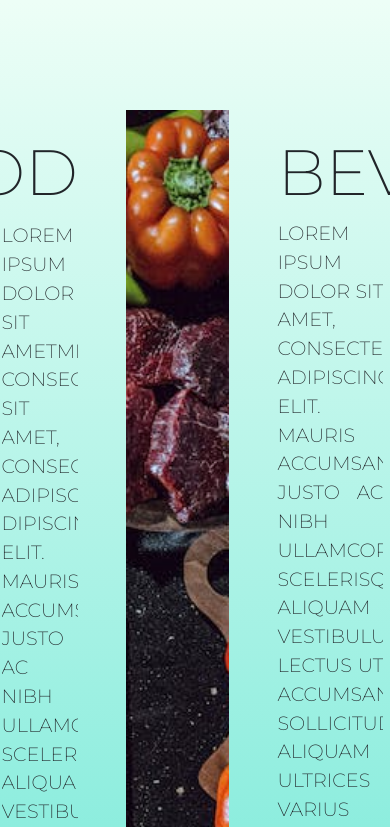
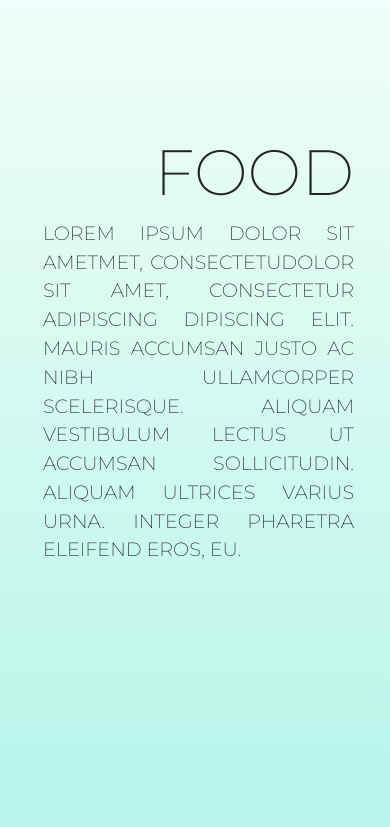
Before and after one commit to derek-yip/e-commerce-shoppingcart, a Next.js app: page /product in a window 390 px wide. Shown: the part 1637-2464 px from the top of the page. Built offline with nearby package versions, Linux system fonts and the light colour scheme; a web font is replaced by a local one.

Commit message:
add responsive categoryCanvas

```diff
--- a/public/component/CategoriesCanvas/Categories.js
+++ b/public/component/CategoriesCanvas/Categories.js
@@ -15,14 +15,14 @@ function Categories(props) {
   return (
     <div className={`Categories row ${CategoriesCanvasStyle.Categories}`}>
         {
-            props.layout[0]!=0?
+            props.layout.lg[0]!=0 && props.layout.md[0]!=0?
                 !props.logan[0]?
                 <Link href={`/product/${props.left_title}`}>
-                    <div className={`col-${props.layout[0]} p-0 mh-100 ${CategoriesCanvasStyle.Grid}`}
+                    <div className={`col-lg-${props.layout.lg[0]} col-md-${props.layout.md[0]} p-0 mh-100 ${CategoriesCanvasStyle.Grid}`}
                         style={{"--hover_color":`${props.color[0]}`}} convert_img={`${props.convert_img[0]}`}
                         onMouseEnter={(e)=>GridBackgroundInvert(e.currentTarget)}
                         >
-                        <div className={`d-flex flex-column justify-content-${props.text_position[0]} align-items-end pe-5 py-4 border-bottom border-dark h-100 overflow-scroll`} style={{"--custom_height":`${props.custom_height[0]}`}}>
+                        <div className={`d-flex flex-column justify-content-${props.text_position[0]} align-items-end justify-content-sm-center align-items-sm-center pe-5 pe-sm-0 py-4 border-bottom border-dark h-100 overflow-scroll`} style={{"--custom_height":`${props.custom_height[0]}`}}>
                             <h1 className=" text-end text-uppercase fw-lighter">
                                 {props.left_title}
                             </h1>
@@ -34,11 +34,11 @@ function Categories(props) {
                 </Link>
                 :
                 <Link href={`/product/${props.left_title}`}>
-                    <div className={`col-${props.layout[0]} p-0 mh-100 ${CategoriesCanvasStyle.Grid}`}
+                    <div className={`col-lg-${props.layout.lg[0]} col-md-${props.layout.md[0]} p-0 mh-100 ${CategoriesCanvasStyle.Grid}`}
                     style={{"--hover_color":`${props.color[0]}`}}
                     convert_img={`${props.convert_img[0]}`}
                     onmo={(e)=>GridBackgroundInvert(e.currentTarget)}>
-                        <div className={`d-flex flex-column justify-content-${props.text_position[0]} align-items-end pe-5 border-bottom border-dark overflow-scroll ${CategoriesCanvasStyle.UpperGrid}`} style={{"--custom_height":`${props.custom_height[0]}`}}>
+                        <div className={`d-flex flex-column justify-content-${props.text_position[0]} align-items-end justify-content-sm-center align-items-sm-center pe-5 pe-sm-0 border-bottom border-dark overflow-scroll ${CategoriesCanvasStyle.UpperGrid}`} style={{"--custom_height":`${props.custom_height[0]}`}}>
 
                             <h1 className=" text-end text-uppercase fw-lighter">
                                 {props.left_title}
@@ -57,17 +57,17 @@ function Categories(props) {
             :''
         }
 
-        <div className={`GridPhoto col-${props.layout[1]} p-0 ${CategoriesCanvasStyle.GridPhoto}`} style={{ "--default_img":`url(${props.default_img})`}}></div>
+        <div className={`GridPhoto col-lg-${props.layout.lg[1]} col-md-${props.layout.md[1]} p-0 ${CategoriesCanvasStyle.GridPhoto}`} style={{ "--default_img":`url(${props.default_img})`}}></div>
         {
-            props.layout[2]!=0 ?
+            props.layout.lg[2]!=0 && props.layout.md[2]!=0 ?
                 !props.logan[1]?
                 <Link href={`/product/${props.right_title}`}>
-                    <div className={`col-${props.layout[2]} mh-100 p-0 ${CategoriesCanvasStyle.Grid}`}
+                    <div className={`col-lg-${props.layout.lg[2]} col-md-${props.layout.md[2]} mh-100 p-0 ${CategoriesCanvasStyle.Grid}`}
                         style={{"--hover_color":`${props.color[1]}`}}
                         convert_img={`${props.convert_img[1]}`}
                         onMouseEnter={(e)=>GridBackgroundInvert(e.currentTarget)}
                         >
-                            <div className={`d-flex flex-column justify-content-${props.text_position[2]} align-items-start ps-5 py-4 border-bottom border-dark overflow-scroll h-100`}>
+                            <div className={`d-flex flex-column justify-content-${props.text_position[2]} align-items-start justify-content-sm-center align-items-sm-center ps-5 ps-sm-0 py-4 border-bottom border-dark overflow-scroll h-100`}>
                             <h1 className=" text-end text-uppercase fw-lighter">
                                 {props.right_title}
                             </h1>
@@ -79,10 +79,10 @@ function Categories(props) {
                 </Link>
                 :
                 <Link href={`/product/${props.right_title}`}>
-                    <div className={`col-${props.layout[2]} mh-100 p-0 ${CategoriesCanvasStyle.Grid}`}
+                    <div className={`col-lg-${props.layout.lg[2]} col-md-${props.layout.md[2]} mh-100 p-0 ${CategoriesCanvasStyle.Grid}`}
                         style={{"--hover_color":`${props.color[1]}`}} convert_img={`${props.convert_img[1]}`}
                         onMouseEnter={(e)=>GridBackgroundInvert(e.currentTarget)}>
-                        <div className={`d-flex flex-column justify-content-${props.text_position[2]} align-items-start ps-5 py-4 border-bottom border-dark overflow-scroll ${CategoriesCanvasStyle.UpperGrid}`} style={{"--custom_height":`${props.custom_height[1]}`}}>
+                        <div className={`d-flex flex-column justify-content-${props.text_position[2]} align-items-start justify-content-sm-center align-items-sm-center ps-5 py-4 ps-sm-0 border-bottom border-dark overflow-scroll ${CategoriesCanvasStyle.UpperGrid}`} style={{"--custom_height":`${props.custom_height[1]}`}}>
                             <h1 className=" text-end text-uppercase fw-lighter">
                                 {props.right_title}
                             </h1>
--- a/public/component/CategoriesCanvas/CategoriesDetail.json
+++ b/public/component/CategoriesCanvas/CategoriesDetail.json
@@ -2,7 +2,10 @@
     "ProductPage":[
         {
             "id":1,
-            "layout":[4,3,5],
+            "layout":{
+                "lg":[4,3,5],
+                "md":[6,6,12]
+            },
             "text_position":["end","","center"],
             "title":
                 {
@@ -42,7 +45,10 @@
         },
         {
             "id":2,
-            "layout":[5,7,0],
+            "layout":{
+                "lg":[5,7,0],
+                "md":[6,6,0]
+            },
             "text_position":["center","",""],
             "title":
                 {
@@ -82,7 +88,10 @@
         },
         {
             "id":3,
-            "layout":[0,7,5],
+            "layout":{
+                "lg":[0,7,5],
+                "md":[0,6,6]
+            },
             "text_position":["","","center"],
             "title":
                 {
--- a/public/component/ProductCanvas/ProductCanvas.js
+++ b/public/component/ProductCanvas/ProductCanvas.js
@@ -20,7 +20,7 @@ function ProductCanvas() {
                     <img src={`/img/product/Green Capsules.png`} alt='productDemo'></img>
                 </div>
             </div>
-            <div className={`col-md-8 col-sm-8 my-md-5 rounded-end p-0`}>
+            <div className={`col-md-5 col-sm-8 my-md-5 rounded-end p-0`}>
                 {
                     ProductList.map((items,index)=>{
                         return(
--- a/styles/scss/CategoriesCanvas.module.scss
+++ b/styles/scss/CategoriesCanvas.module.scss
@@ -40,6 +40,7 @@
 
 .Grid{
     transition: 1s all ease-in-out;
+    min-height: 90vh;
     cursor: pointer;
     &:hover{
         background-color: var(--hover_color);
```
